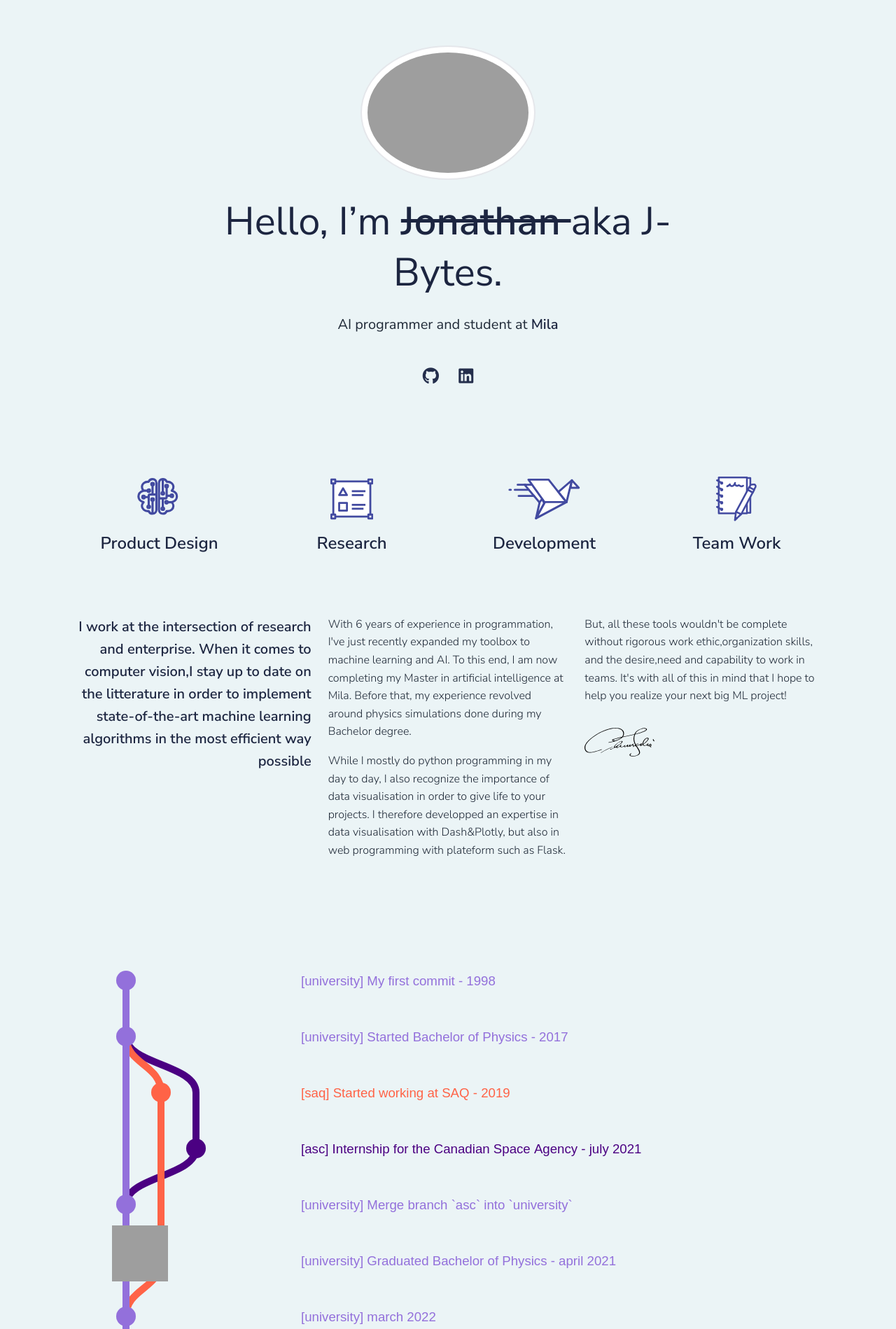
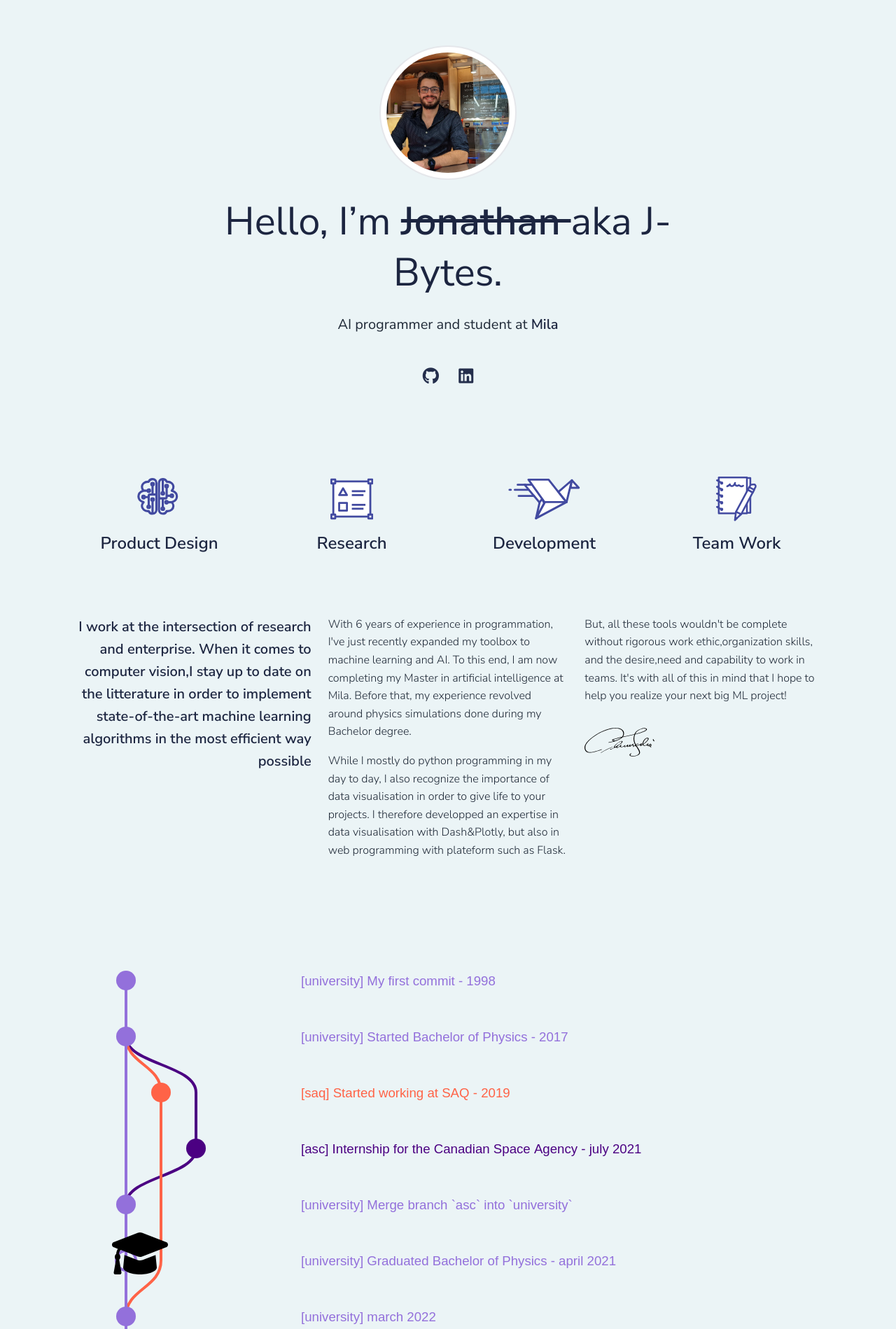
Before and after one commit to J-bytes/Online_CV, a Flask app: page /landing-freelancer.html in a window 1280 px wide. Shown: the part 95-1994 px from the top of the page at 70% size. Run offline with Flask 2, Linux system fonts and the light colour scheme; some libraries are stand-ins or nearby versions; grey boxes are pictures that could not be loaded.

Commit message:
few change

```diff
--- a/app/static/assets/js/gitgraph.js
+++ b/app/static/assets/js/gitgraph.js
@@ -1204,11 +1204,11 @@
       img.onload = function () {
         ctx.drawImage(img, this.x-20, this.y+350,80,80);
       }
-      this.context.lineWidth = this.dotStrokeWidth;
-
-      if (typeof this.context.setLineDash === "function") {
-        this.context.setLineDash(this.lineDash);
-      }
+      // this.context.lineWidth = this.dotStrokeWidth;
+      //
+      // if (typeof this.context.setLineDash === "function") {
+      //   this.context.setLineDash(this.lineDash);
+      // }
 
       this.context.stroke();
       this.context.closePath();
--- a/app/templates/home/landing-freelancer.html
+++ b/app/templates/home/landing-freelancer.html
@@ -253,14 +253,16 @@
         gitgraph.template.dotSize = 6;
         var university = gitgraph.branch("university");
         var img1 = document.createElement("img");
-
+        university.lineWidth=4;
 
         gitgraph.commit({message: "My first commit - 1998"}); // 1 commit upon HEAD
         // var myfeature = develop.branch("myfeature"); // New branch from develop
         university.commit("Started Bachelor of Physics - 2017");
         var saq = university.branch("saq");
+        saq.lineWidth=4;
         saq.commit("Started working at SAQ - 2019");
         var asc = university.branch("asc");
+        asc.lineWidth=4;
         asc.commit("Internship for the Canadian Space Agency - july 2021");
         asc.merge(university);
         university.commit({message: "Graduated Bachelor of Physics - april 2021", dotimage: img1});
@@ -269,6 +271,8 @@
         university.commit("Started Master in machine learning at Mila");
 
         var ciusss = university.branch("ciusss");
+        ciusss.lineWidth=4
+
         ciusss.commit("Started internship - may 2022");
 
         university.commit("Finished master in machine learning - April 2023");
```
Also changed, not shown: app/static/assets/img/freelancer/CSA-logo.webp (added), app/static/assets/img/freelancer/ccsmtl.jpg (added), app/static/assets/img/freelancer/mila.png (added), app/static/assets/img/freelancer/profile.jpg (added), app/static/assets/img/timeline/graduation.svg (added).
